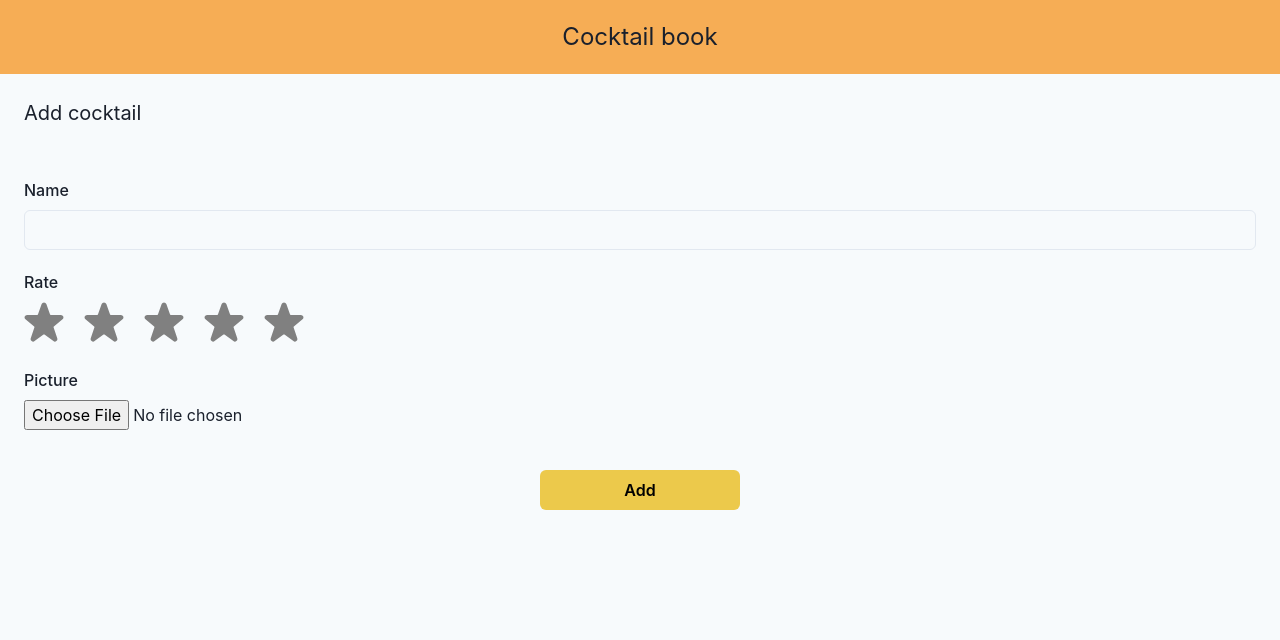
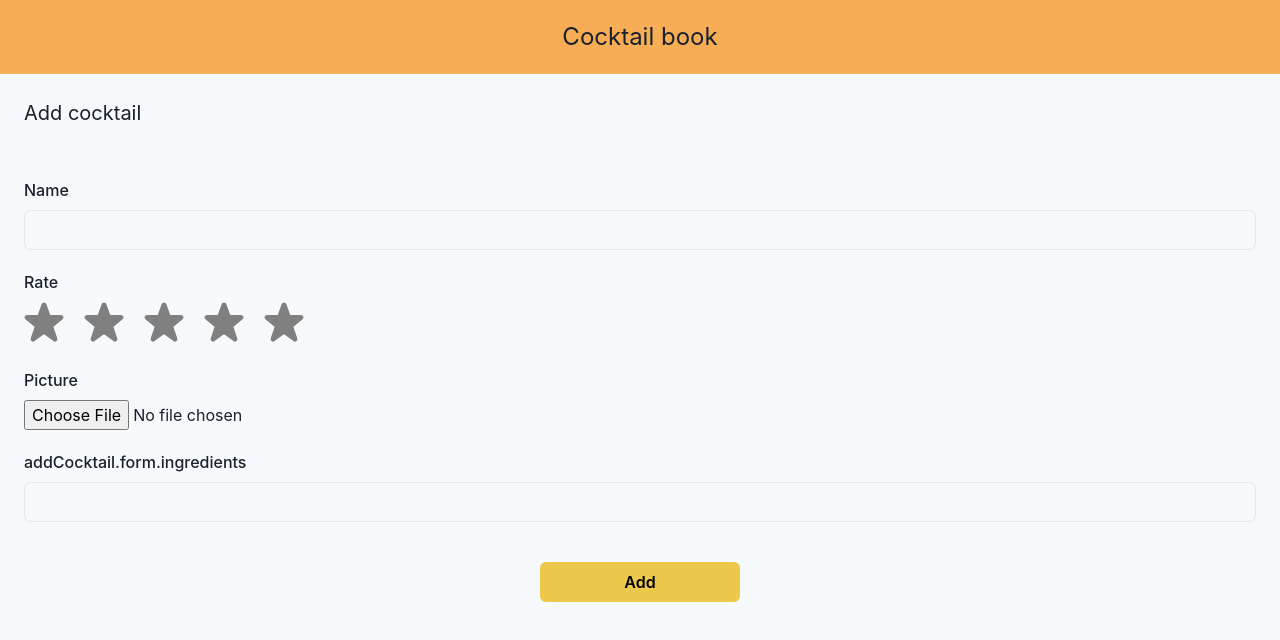
Before and after one commit to Mweydert/cocktails-app, a React (Vite) app in the folder packages/applications/frontend/: page /add in a window 1280 px wide. Shown: the top 640 px of the page. Built offline with nearby package versions, Linux system fonts and the light colour scheme.

Commit message:
feat: base implementation for autocomplete multiselect ingredients

```diff
--- /dev/null
+++ b/packages/applications/frontend/src/components/common/Form/Autocomplete/Autocomplete.module.scss
@@ -0,0 +1,5 @@
+.container {
+    .options {
+        background-color: red;
+    }
+}
--- /dev/null
+++ b/packages/applications/frontend/src/components/common/Form/Autocomplete/index.tsx
@@ -0,0 +1,88 @@
+import { CircularProgress, Input } from "@chakra-ui/react"
+import { ChangeEvent, useEffect, useState } from "react";
+import { useDebounce } from "../../../../utils/hooks/useDebounce";
+import styles from "./Autocomplete.module.scss";
+
+
+// TODO: index for common components
+
+interface Option {
+    key: string;
+    label: string;
+    isSelected?: boolean;
+}
+
+interface AutocompleteProps {
+    placeholder?: string;
+    options: Option[];
+    isLoading?: boolean;
+    onSearch: (value: string) => void;
+    onSelect: (item: Option) => void;
+}
+
+const Autocomplete = ({
+    placeholder,
+    onSelect,
+    onSearch,
+    isLoading,
+    options
+}: AutocompleteProps) => {
+    // TODO: Hide options on click away from options
+
+    const [displayOptions, setDisplayOptions] = useState<boolean>(false);
+
+
+    const [searchRawValue, setSearchRawValue] = useState<string>("");
+    const searchValue = useDebounce<string>(searchRawValue, 300);
+    const handleInputChange = async (event: ChangeEvent<HTMLInputElement>) => {
+        setSearchRawValue(event.target.value);
+    }
+    useEffect(() => {
+        if (searchValue) {
+            setDisplayOptions(true);
+        } else {
+            setDisplayOptions(false);
+            // TODO: clear options ?
+        }
+        onSearch(searchValue);
+    }, [searchValue]);
+
+
+    const handleClick = () => {
+        setDisplayOptions(val => !val);
+    }
+
+    const handleSelectOption = (option: Option) => {
+        onSelect(option);
+    }
+
+    // Display no options if search and no options
+    return (
+        <div className={styles.container}>
+            <Input placeholder={placeholder} onChange={handleInputChange} onClick={handleClick} />
+            {displayOptions && (
+                <div className={styles.options}>
+                    {isLoading ? (
+                        <div className={styles["loader-container"]}>
+                            <CircularProgress isIndeterminate size="40px" />
+                        </div>
+                    ) : (
+                        <>
+                            {options.map(option => !option.isSelected && (
+                                <div
+                                    key={option.key}
+                                    onClick={() => handleSelectOption(option)}
+                                    className={styles.option}
+                                >
+                                    <span>{option.label}</span>
+                                </div>
+                            ))}
+                        </>
+                    )}
+                </div>
+            )}
+        </div>
+    );
+};
+
+export default Autocomplete;
--- a/packages/applications/frontend/src/components/common/Form/RatingInput/index.tsx
+++ b/packages/applications/frontend/src/components/common/Form/RatingInput/index.tsx
@@ -56,7 +56,7 @@ const RatingInput = ({
                 const leftStarChecked = rate > index;
                 const rightStarChecked = rate > index + 0.5;
                 return (
-                    <div className={`${styles["full-star"]} ${styles[size]}`}>
+                    <div key={index} className={`${styles["full-star"]} ${styles[size]}`}>
                         <button
                             type="button"
                             className={`${styles.button} ${styles[size]}`}
--- a/packages/applications/frontend/src/data/keys.ts
+++ b/packages/applications/frontend/src/data/keys.ts
@@ -1,5 +1,6 @@
 export enum QUERY_KEYS {
-    COCKTAILS = "cocktails"
+    COCKTAILS = "cocktails",
+    INGREDIENTS = "ingredients"
 }
 
 export default QUERY_KEYS;
--- /dev/null
+++ b/packages/applications/frontend/src/data/useGetIngredientsByName.ts
@@ -0,0 +1,23 @@
+import { useQuery } from "@tanstack/react-query"
+import { getIngredientsByName } from "../services/ingredients";
+import QUERY_KEYS from "./keys"
+
+export const useGetIngredientsByName = (search?: string) => {
+    const {
+        isLoading,
+        isError,
+        error,
+        isSuccess,
+        data
+    } = useQuery({
+        queryKey: [QUERY_KEYS.INGREDIENTS, search],
+        queryFn: () => getIngredientsByName(search)
+    });
+    return {
+        isLoading,
+        isError,
+        error,
+        isSuccess,
+        data
+    }
+}
--- /dev/null
+++ b/packages/applications/frontend/src/models/ingredients.ts
@@ -0,0 +1,4 @@
+export interface Ingredient {
+    id: string;
+    name: string;
+}
--- a/packages/applications/frontend/src/models/payloads.ts
+++ b/packages/applications/frontend/src/models/payloads.ts
@@ -1,7 +1,10 @@
+import { Ingredient } from "./ingredients";
+
 export interface CreateCocktailPayload {
     name: string;
     note?: number;
     pictures?: FileList;
+    ingredients?: Ingredient[];
 }
 
 export interface UpdateCocktailPayload {
--- a/packages/applications/frontend/src/pages/AddCocktail/index.tsx
+++ b/packages/applications/frontend/src/pages/AddCocktail/index.tsx
@@ -6,11 +6,14 @@ import {
     Input,
     useToast
 } from "@chakra-ui/react";
+import { useState } from "react";
 import { Controller, useForm } from "react-hook-form";
 import { useTranslation } from "react-i18next";
 import { useNavigate } from "react-router-dom";
+import Autocomplete from "../../components/common/Form/Autocomplete";
 import RatingInput from "../../components/common/Form/RatingInput";
 import { useCreateCocktail } from "../../data/useCreateCocktail";
+import { useGetIngredientsByName } from "../../data/useGetIngredientsByName";
 import { CreateCocktailPayload } from "../../models/payloads";
 import { ROUTE_PATH } from "../../router";
 import styles from "./AddCocktail.module.scss";
@@ -20,7 +23,8 @@ const AddCocktail = () => {
         register,
         handleSubmit,
         control,
-        formState: { errors }
+        formState: { errors },
+        watch
     } = useForm<CreateCocktailPayload>();
 
     const navigate = useNavigate();
@@ -58,6 +62,26 @@ const AddCocktail = () => {
     }
 
     const { t } = useTranslation();
+
+    const [searchValue, setSearchValue] = useState<string>();
+    const handleSearch = (value: string) => {
+        setSearchValue(value);
+    }
+
+    // TODO: extract in custom hook
+    const {
+        // isLoading,
+        // isError,
+        data: ingredients
+    } = useGetIngredientsByName(searchValue);
+    const selectedIngredients = watch("ingredients");
+    const selectedIngredientIds = new Set(selectedIngredients?.map(items => items.id));
+    const selectableIngredients = ingredients
+        ?.filter(ingredient => !selectedIngredientIds.has(ingredient.id))
+        ?.map(ingredient => ({
+            key: ingredient.id,
+            label: ingredient.name
+        })) || [];
 
     return (
         <div className={styles.container}>
@@ -119,6 +143,47 @@ const AddCocktail = () => {
                     </FormControl>
                 </div>
 
+                <div className={styles["form-group"]}>
+                    <FormControl isInvalid={!!errors.pictures}>
+                        <FormLabel htmlFor="ingredients">{t("addCocktail.form.ingredients")}</FormLabel>
+                        <Controller
+                            control={control}
+                            name="ingredients"
+                            render={({
+                                field: { onChange, value },
+                            }) => (
+                                <>
+                                    <div>
+                                        {value?.map(item => (
+                                            <div key={item.id} onClick={() => {
+                                                const newVal = value.filter(item2 => item2.id !== item.id);
+                                                onChange(newVal);
+                                            }}>
+                                                {item.name}
+                                            </div>
+                                        ))}
+                                    </div>
+                                    <Autocomplete
+                                        onSelect={(option) => {
+                                            const itemToAdd ={
+                                                id: option.key,
+                                                name: option.label
+                                            };
+                                            const newValue = value ? [...value, itemToAdd] : [itemToAdd];
+                                            onChange(newValue);
+                                        }}
+                                        onSearch={handleSearch}
+                                        options={selectableIngredients}
+                                    />
+                                </>
+                            )}
+                        />
+                        <FormErrorMessage>
+                            {errors?.ingredients?.message}
+                        </FormErrorMessage>
+                    </FormControl>
+                </div>
+
                 <div className={styles.cta}>
                     <Button
                         type="submit"
--- /dev/null
+++ b/packages/applications/frontend/src/services/ingredients.ts
@@ -0,0 +1,14 @@
+import axios from "axios";
+import { Ingredient } from "../models/ingredients";
+import { API_URL } from "../utils/config";
+
+export const getIngredientsByName = async (
+    value?: string
+): Promise<Ingredient[]> => {
+    if (!value) {
+        return [];
+    }
+
+    const res = await axios.get(`${API_URL}/ingredients?name=${value}`);
+    return res.data;
+}
--- /dev/null
+++ b/packages/applications/frontend/src/utils/hooks/useDebounce.ts
@@ -0,0 +1,26 @@
+import { useState, useEffect } from "react"
+
+/**
+ *
+ * @param value Value to debounce
+ * @param time in milliSeconds
+ * @returns
+ */
+export const useDebounce = <T>(
+    value: T,
+    time: number
+) => {
+    const [debouncedValue, setDebouncedValue] = useState(value);
+
+    useEffect(() => {
+        const handler = setTimeout(() => {
+            setDebouncedValue(value);
+        }, time);
+
+        return () => {
+            clearTimeout(handler);
+        };
+    }, [value, time]);
+
+    return debouncedValue;
+};
```
